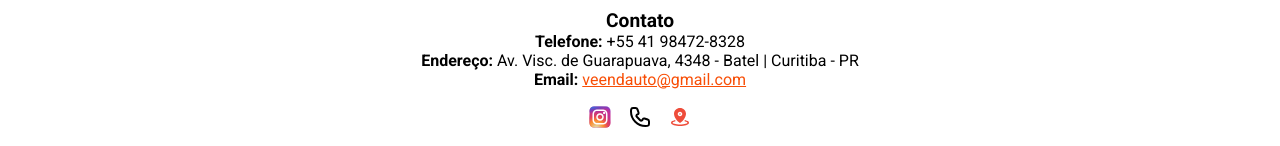
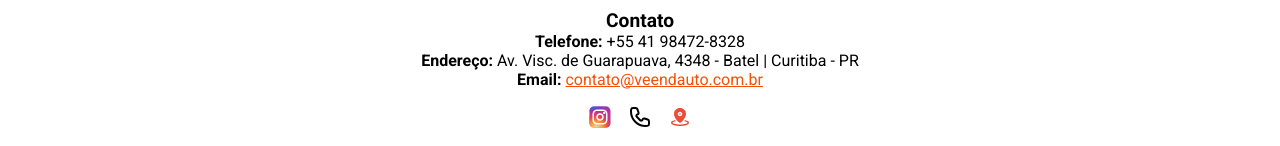
Before and after one commit to prolud/veendauto-landingpage, a React (Vite) app: page / in a window 1280 px wide. Shown: the part 5710-5856 px from the top of the page. Built offline with nearby package versions, Linux system fonts and the light colour scheme.

Commit message:
feat: alteração no email agora eh o final

```diff
--- a/src/components/footer/index.tsx
+++ b/src/components/footer/index.tsx
@@ -20,7 +20,7 @@ export default function Footer() {
           <h5>Contato</h5>
           <p><strong>Telefone:</strong> +55 41 98472-8328</p>
           <p><strong>Endereço:</strong> Av. Visc. de Guarapuava, 4348 - Batel | Curitiba - PR</p>
-          <p><strong>Email:</strong> <a href="mailto:veendauto@gmail.com" target="_blank">veendauto@gmail.com</a></p>
+          <p><strong>Email:</strong> <a href="mailto:contato@veendauto.com.br" target="_blank">contato@veendauto.com.br</a></p>
         </Textos>
 
         <RedirectIcons>
```
